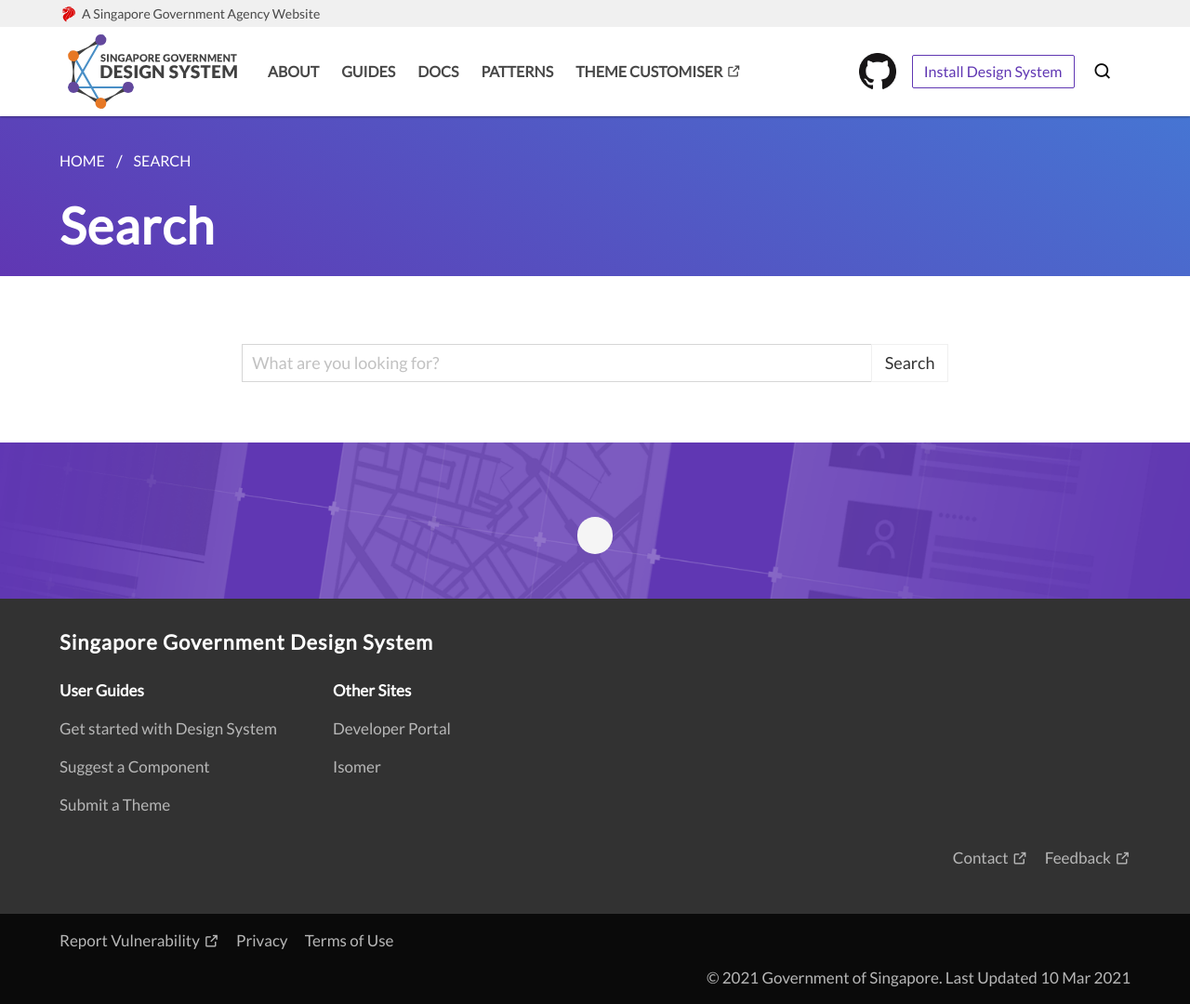
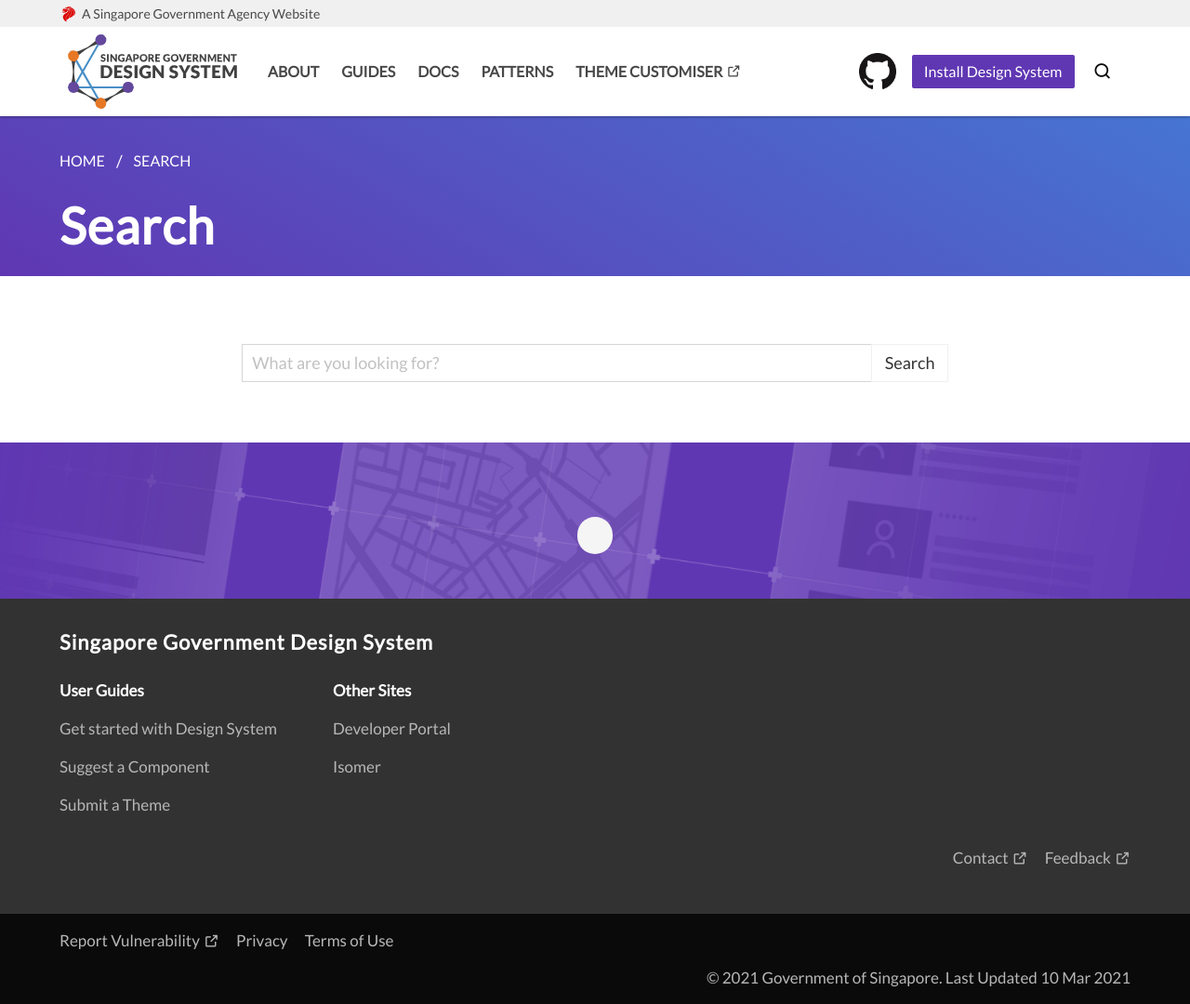
Before and after one commit to isaacteh-ust/sgds-demo-1, a Jekyll site: the page built from search/search.html, in a window 1280 px wide and 1080 px high. Shown: the whole window at 93% size. Built offline with Jekyll 4.4.1, drawn with Linux system fonts in a browser that asks for light colours; some web fonts are replaced.

Commit message:
_config.yml: updated navbar_button_type

```diff
--- a/_config.yml
+++ b/_config.yml
@@ -4,7 +4,7 @@
   visual language  and user experience
 navbar_border_color: primary
 navbar_button_color: primary
-navbar_button_type: outlined
+navbar_button_type: primary
 breadcrumb_background: primary
 home_intro_background_color: primary
 home_intro_button_color: primary
```
